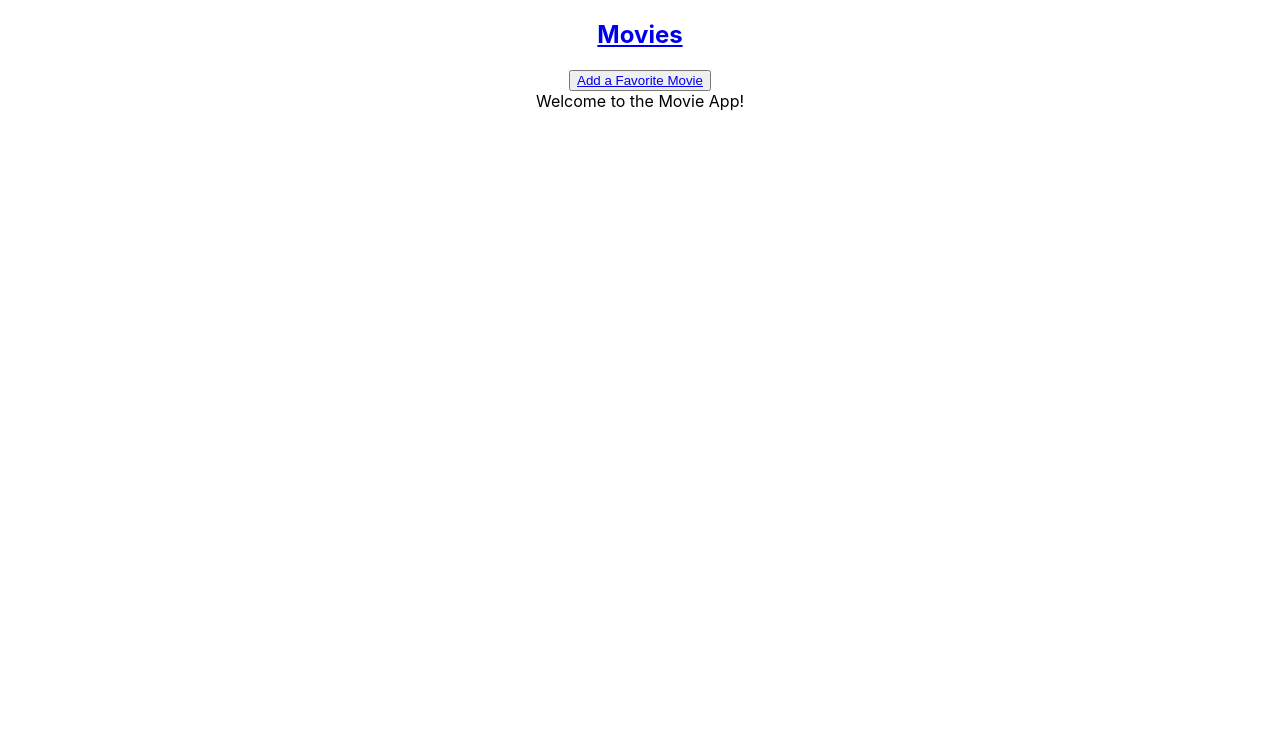
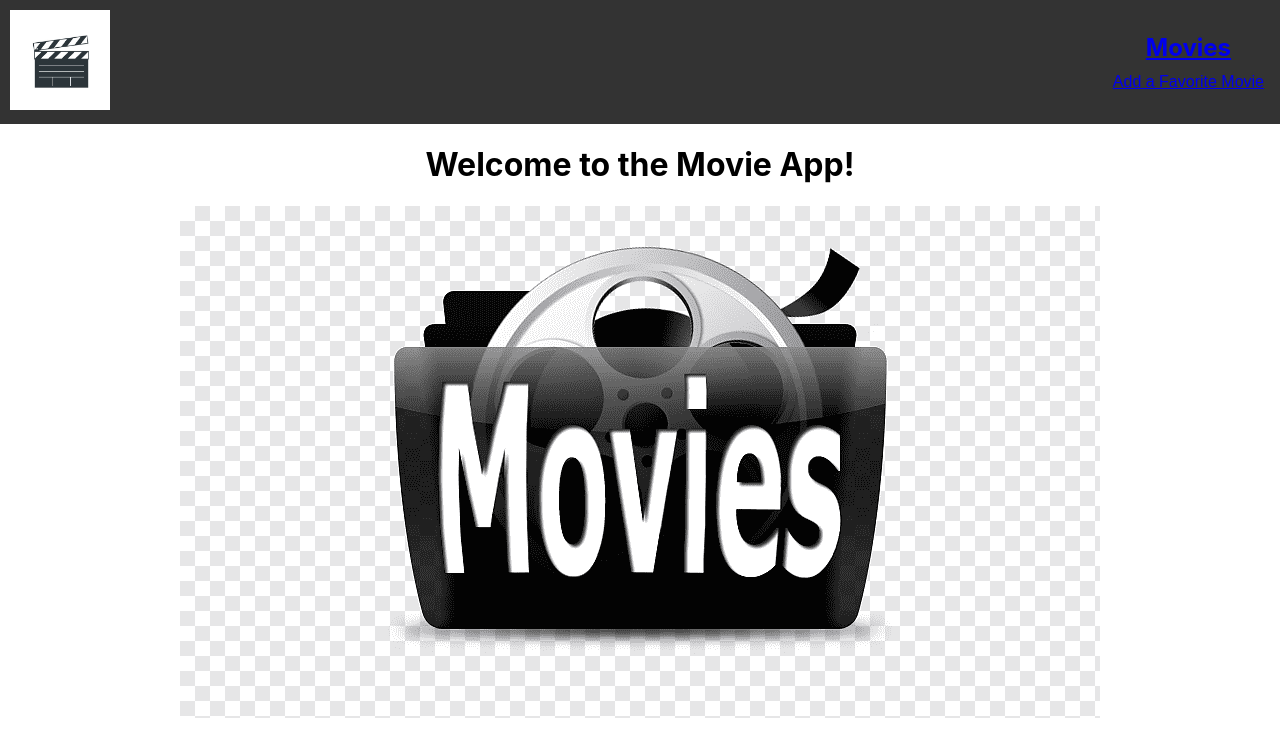
Before and after one commit to JoanavelPascual7/movies-front-end-react, a React (Create React App) app: page / in a window 1280 px wide. Shown: the top 756 px of the page. Built offline with nearby package versions, Linux system fonts and the light colour scheme.

Commit message:
NavBar CSS-Not staying like that its more of a draft to make app easier to test

```diff
--- a/src/components/MovieNewForm.js
+++ b/src/components/MovieNewForm.js
@@ -0,0 +1,7 @@
+import React from 'react'
+
+export default function MovieNewForm() {
+  return (
+    <div>MovieNewForm</div>
+  )
+}
--- /dev/null
+++ b/src/components/NavBar.css
@@ -0,0 +1,28 @@
+/* NavBar.css */
+.navbar {
+    display: flex;
+    justify-content: space-between;
+    align-items: center;
+    padding: 10px;
+    background-color: #333;
+    color: white;
+  }
+
+  .logo img {
+    width: 100px;
+    height: 100px;
+  }
+
+  .links h1 {
+    margin: 0;
+    font-size: 24px;
+  }
+
+  .links button {
+    margin-top: 10px;
+    font-size: 16px;
+    background-color: transparent;
+    border: none;
+    color: white;
+    cursor: pointer;
+  }
--- a/src/components/NavBar.js
+++ b/src/components/NavBar.js
@@ -1,14 +1,25 @@
+import React from "react";
 import { Link } from "react-router-dom";
+
+import NavBarLogo from "../NavBar-icon.jpeg";
+import "./NavBar.css";
 
 export default function NavBar() {
   return (
-    <nav>
-      <h1>
-        <Link to="/Movies">Movies</Link>
-      </h1>
-      <button>
-        <Link to="/Movies/new">Add a Favorite Movie</Link>
-      </button>
+    <nav className="navbar">
+      <div className="logo">
+        <Link to="/"> {/* Link to the home page */}
+          <img src={NavBarLogo} alt="NavBar Logo" />
+        </Link>
+      </div>
+      <div className="links">
+        <h1>
+          <Link to="/movies">Movies</Link>
+        </h1>
+        <button>
+          <Link to="/movies/new">Add a Favorite Movie</Link>
+        </button>
+      </div>
     </nav>
   );
 }
--- a/src/pages/Home.js
+++ b/src/pages/Home.js
@@ -1,7 +1,11 @@
-import React from 'react'
+import React from 'react';
+import movieClubImage from "../movies-logo-two.png";
 
 export default function Home() {
   return (
-    <div>Welcome to the Movie App!</div>
-  )
+    <div>
+      <h1>Welcome to the Movie App!</h1>
+      <img src={movieClubImage} alt="Movie Club" />
+    </div>
+  );
 }
```
Also changed, not shown: src/NavBar-icon.jpeg (added), src/movies-logo-two.png (added).
